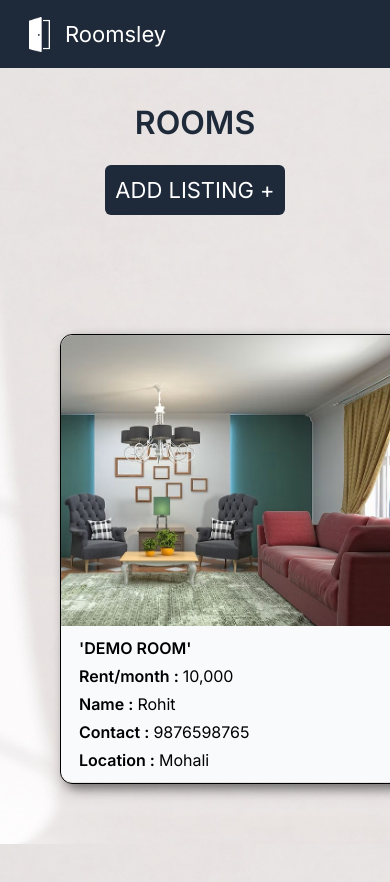
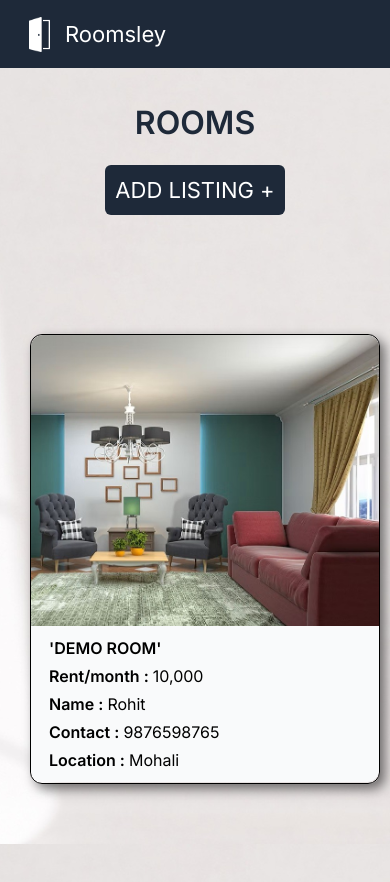
Before and after one commit to rohitkumar893/roomsley, a React (Vite) app: page /listings in a window 390 px wide. Shown: the top 882 px of the page. Built offline with nearby package versions, Linux system fonts and the light colour scheme.

Commit message:
changed padding for mobile devices

```diff
--- a/src/pages/Listings.css
+++ b/src/pages/Listings.css
@@ -5,10 +5,6 @@
     background-repeat: no-repeat;
     background-attachment: fixed;
 } */
-
-body{
-    overflow-x: hidden;
-}
 
 .container3{
     margin-top:50px;
@@ -102,8 +98,8 @@ ul:hover{
 
 @media(max-width:780px){
     .container3{
-    padding-left: 20px;
-    padding-right: 20px;
+    padding-left: 15px;
+    padding-right: 15px;
     grid-template-rows: none;
     grid-template-columns: 1fr;
     }
@@ -114,8 +110,8 @@ ul:hover{
         display: grid;
         place-items: center;
         grid-template-columns: 1fr 1fr;
-        padding-left: 60px;
-        padding-right: 60px;
+        padding-left: 30px;
+        padding-right: 30px;
     }
 }
 
```
